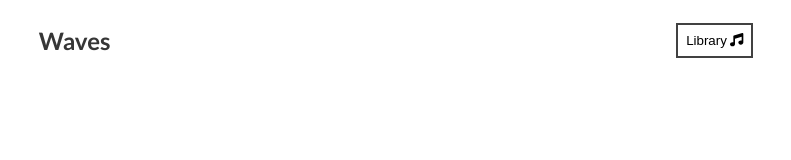
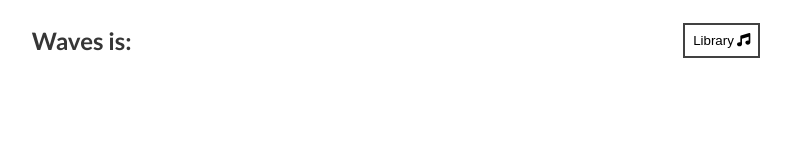
Before and after one commit to asifazimi/app-music, a React (Create React App) app: page / in a window 1280 px wide. Shown: the top 160 px of the page, without its empty margins (244-1035 px from the left). Built offline with nearby package versions, Linux system fonts and the light colour scheme.

Commit message:
File Edited

```diff
--- a/src/components/Nav.js
+++ b/src/components/Nav.js
@@ -5,7 +5,7 @@ import { faMusic } from "@fortawesome/free-solid-svg-icons";
 const Nav = ({ setLibraryStatus, libraryStatus }) => {
   return (
     <nav>
-      <h1>Waves</h1>
+      <h1>Waves is: </h1>
       <button
         onClick={() => setLibraryStatus(!libraryStatus)}
         className={libraryStatus ? "library-active" : ""}
```
